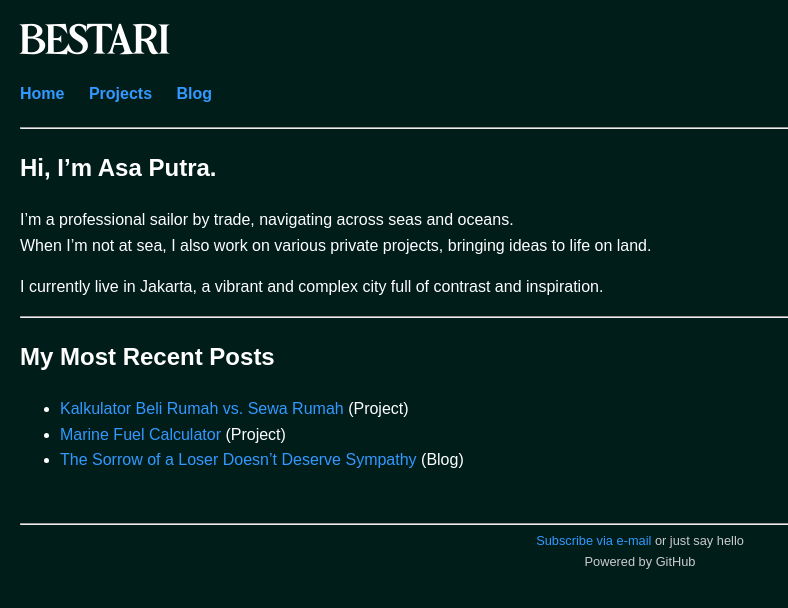
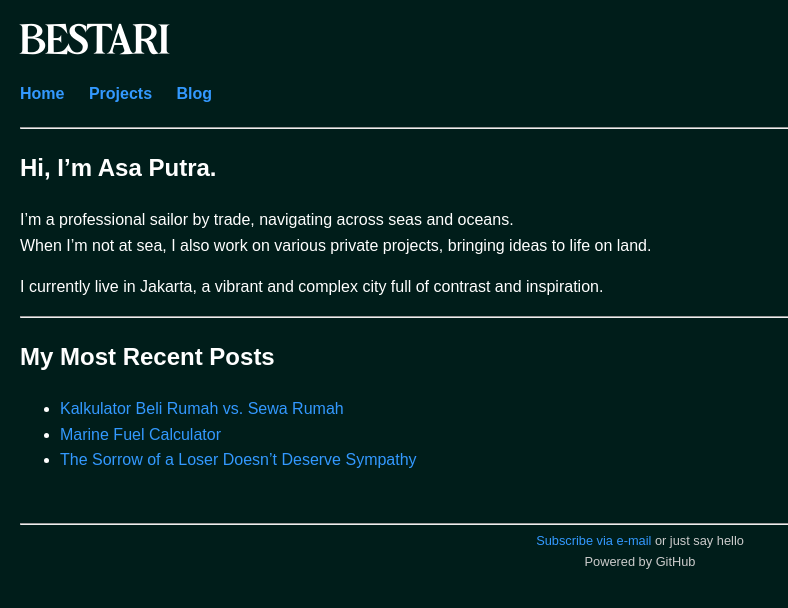
Before and after one commit to junesa38/BESTARI, a Jekyll site: the page built from index.md, in a window 1280 px wide. Shown: the top 608 px of the page, without its empty margins (0-788 px from the left). Built offline with Jekyll 4.4.1, drawn with Linux system fonts in a browser that asks for light colours.

Commit message:
Update index.md

```diff
--- a/index.md
+++ b/index.md
@@ -21,8 +21,6 @@ I currently live in Jakarta, a vibrant and complex city full of contrast and ins
   {% for item in sorted_recent_items limit:3 %}
     <li>
       <a href="{{ item.url | relative_url }}">{{ item.title }}</a>
-      {% if item.collection == "posts" %} (Blog){% endif %}
-      {% if item.collection == "projects" %} (Project){% endif %}
     </li>
   {% endfor %}
 </ul>
```
